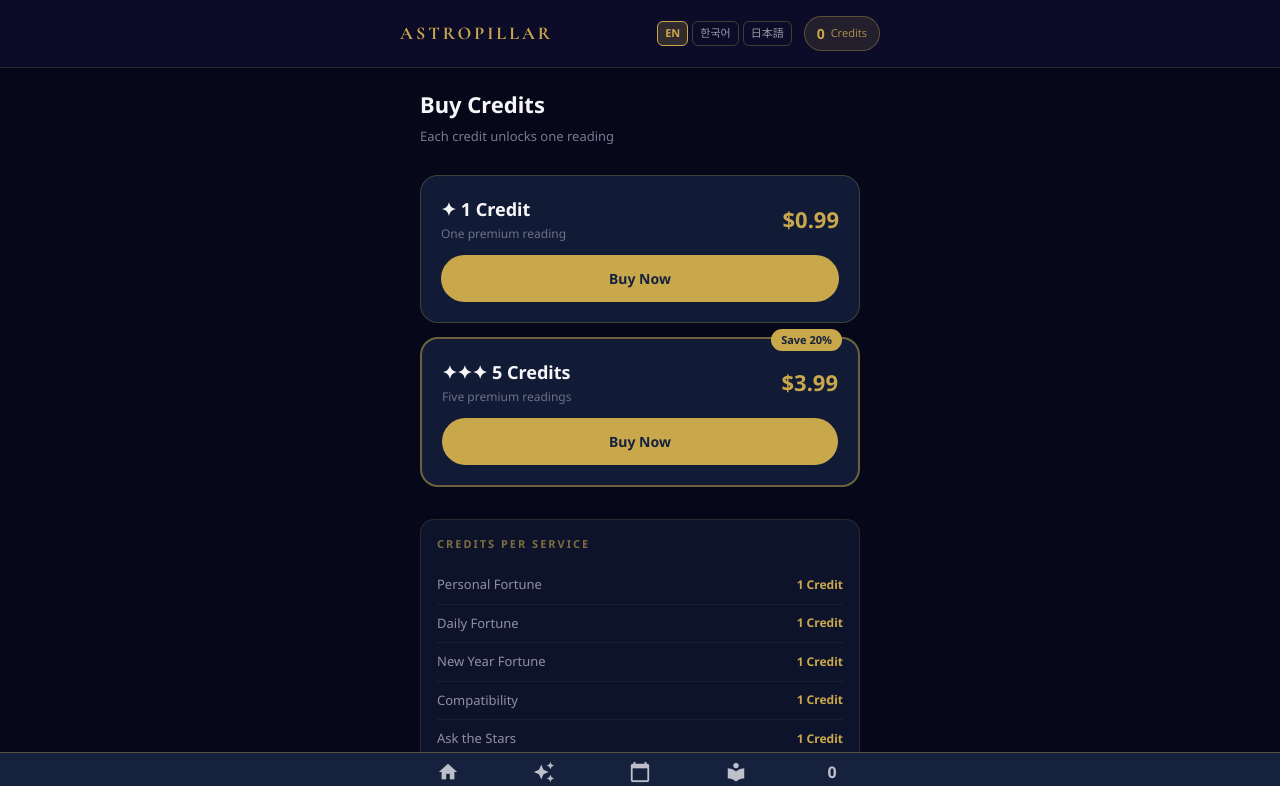
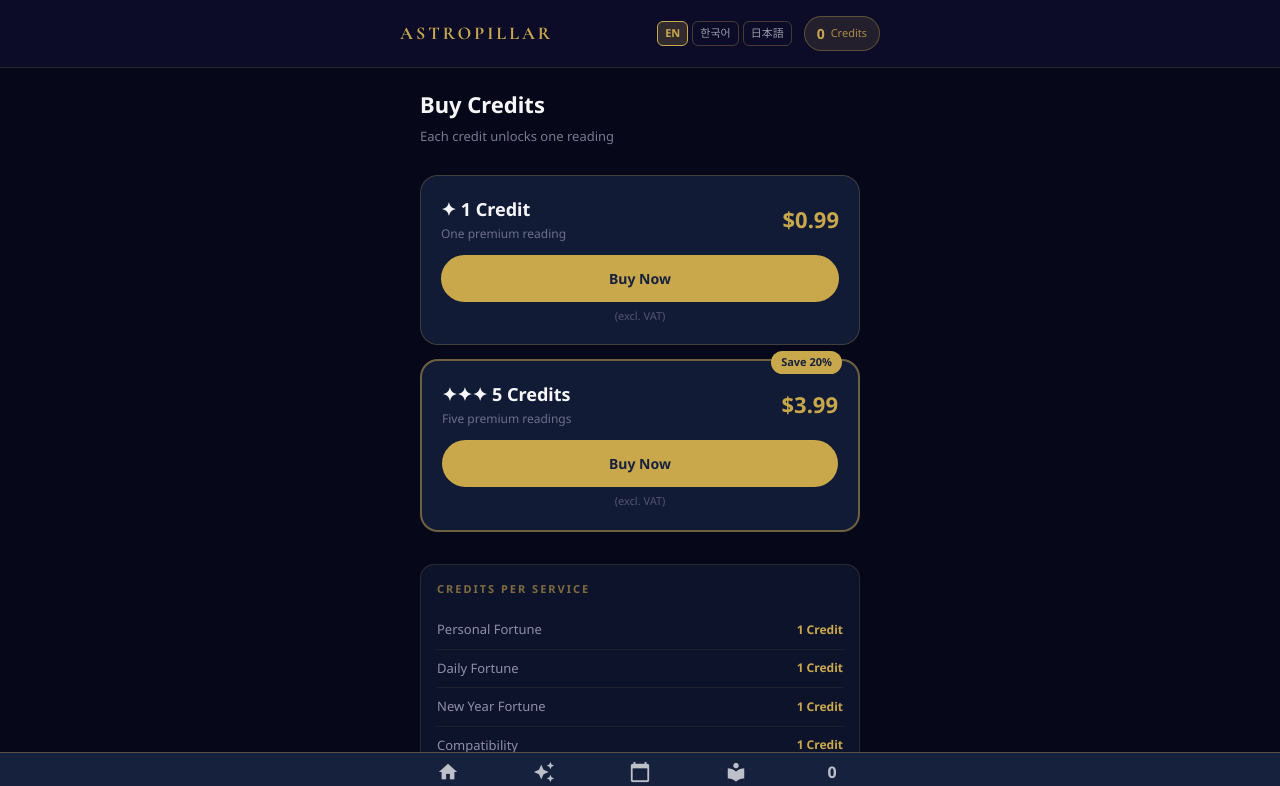
Before and after one commit to hellojunpil/astropillar-nextjs, a Next.js app: page /en/buy in a window 1280 px wide. Shown: the top 786 px of the page. Built offline with nearby package versions, Linux system fonts and the light colour scheme; no server answers; the database is empty; sample sign-in values are in the browser's storage.

Commit message:
fix: JA 5크레딧 $3.99 변경, 각 언어 결제 버튼 아래 VAT 별도 문구 추가

```diff
--- a/src/app/[locale]/buy/page.tsx
+++ b/src/app/[locale]/buy/page.tsx
@@ -210,19 +210,30 @@
               </div>
             </div>
             {locale === 'ko' ? (
+              <>
                 <div style={{ width: '100%', padding: '13px', background: 'rgba(201,168,76,0.08)', border: '1px solid rgba(201,168,76,0.25)', borderRadius: 50, textAlign: 'center', fontSize: 14, color: 'rgba(201,168,76,0.6)' }}>
                   🚧 아직 이용이 불가합니다
                 </div>
+                <div style={{ textAlign: 'center', fontSize: 11, color: 'rgba(200,195,220,0.35)', marginTop: 6 }}>(VAT 별도)</div>
+              </>
             ) : isPortOne ? (
               <div style={{ display: 'flex', flexDirection: 'column', gap: 8 }}>
                 <button onClick={() => handlePortOneBuy(1, 'card')} style={{ width: '100%', padding: '12px', background: '#C9A84C', color: '#16213E', fontFamily, fontSize: 14, fontWeight: 700, border: 'none', borderRadius: 50, cursor: 'pointer' }}>
                   {t('cta')}
                 </button>
+                <div style={{ textAlign: 'center', fontSize: 11, color: 'rgba(200,195,220,0.35)' }}>
+                  {locale === 'ja' ? '(税抜)' : '(excl. VAT)'}
+                </div>
               </div>
             ) : (
+              <>
                 <button onClick={() => handleGumroadBuy(1, GUMROAD_1)} style={{ width: '100%', padding: '13px', background: '#C9A84C', color: '#16213E', fontFamily, fontSize: 14, fontWeight: 700, border: 'none', borderRadius: 50, cursor: 'pointer' }}>
                   {t('cta')}
                 </button>
+                <div style={{ textAlign: 'center', fontSize: 11, color: 'rgba(200,195,220,0.35)', marginTop: 6 }}>
+                  {locale === 'ja' ? '(税抜)' : '(excl. VAT)'}
+                </div>
+              </>
             )}
           </div>
 
@@ -239,23 +250,34 @@
                 </div>
               </div>
               <div style={{ fontSize: 22, fontWeight: 700, color: '#C9A84C' }}>
-                {locale === 'ko' ? '₩3,900' : locale === 'ja' ? '$4.95' : t('pack5_price')}
+                {locale === 'ko' ? '₩3,900' : locale === 'ja' ? '$3.99' : t('pack5_price')}
               </div>
             </div>
             {locale === 'ko' ? (
+              <>
                 <div style={{ width: '100%', padding: '13px', background: 'rgba(201,168,76,0.08)', border: '1px solid rgba(201,168,76,0.25)', borderRadius: 50, textAlign: 'center', fontSize: 14, color: 'rgba(201,168,76,0.6)' }}>
                   🚧 아직 이용이 불가합니다
                 </div>
+                <div style={{ textAlign: 'center', fontSize: 11, color: 'rgba(200,195,220,0.35)', marginTop: 6 }}>(VAT 별도)</div>
+              </>
             ) : isPortOne ? (
               <div style={{ display: 'flex', flexDirection: 'column', gap: 8 }}>
                 <button onClick={() => handlePortOneBuy(5, 'card')} style={{ width: '100%', padding: '12px', background: '#C9A84C', color: '#16213E', fontFamily, fontSize: 14, fontWeight: 700, border: 'none', borderRadius: 50, cursor: 'pointer' }}>
                   {t('cta')}
                 </button>
+                <div style={{ textAlign: 'center', fontSize: 11, color: 'rgba(200,195,220,0.35)' }}>
+                  {locale === 'ja' ? '(税抜)' : '(excl. VAT)'}
+                </div>
               </div>
             ) : (
+              <>
                 <button onClick={() => handleGumroadBuy(5, GUMROAD_5)} style={{ width: '100%', padding: '13px', background: '#C9A84C', color: '#16213E', fontFamily, fontSize: 14, fontWeight: 700, border: 'none', borderRadius: 50, cursor: 'pointer' }}>
                   {t('cta')}
                 </button>
+                <div style={{ textAlign: 'center', fontSize: 11, color: 'rgba(200,195,220,0.35)', marginTop: 6 }}>
+                  {locale === 'ja' ? '(税抜)' : '(excl. VAT)'}
+                </div>
+              </>
             )}
           </div>
         </div>
```
Lines whose indentation alone changed are shown as unchanged.
